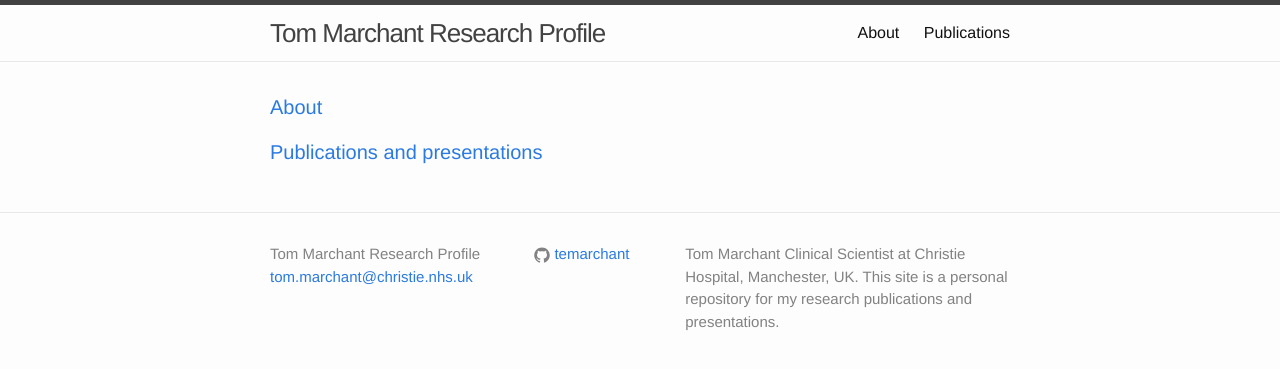
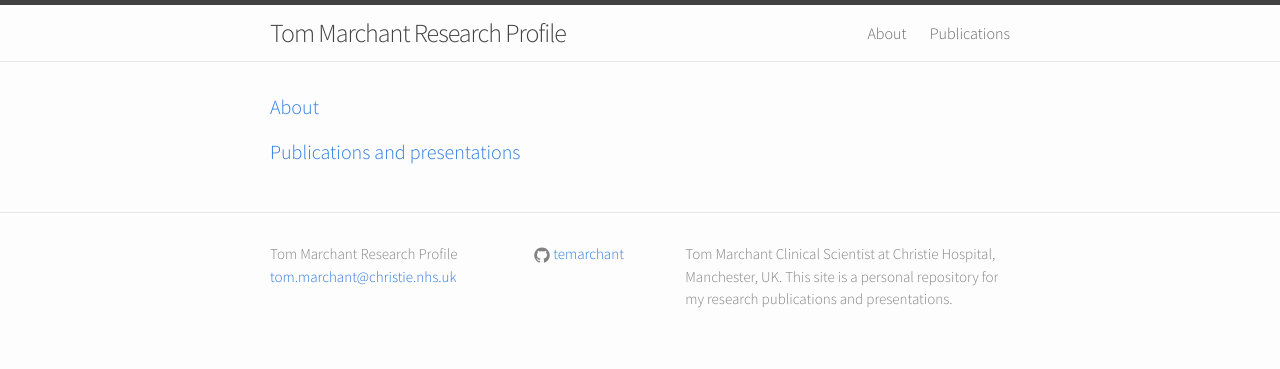
Before and after one commit to temarchant/researchprofile, a Jekyll site: the page built from index.html, in a window 1280 px wide. Shown: the top 369 px of the page. Built offline with Jekyll 4.4.1, drawn with Linux system fonts in a browser that asks for light colours.

Commit message:
switch to source-sans-pro font

```diff
--- a/css/main.scss
+++ b/css/main.scss
@@ -2,19 +2,19 @@
 # Only the main Sass file needs front matter (the dashes are enough)
 ---
 @charset "utf-8";
-
-
+@import url('http://fonts.googleapis.com/css?family=Source+Sans+Pro:300,400,300italic,400italic');
 
 // Our variables
-$base-font-family: "Helvetica Neue", Helvetica, Arial, sans-serif;
+$base-font-family: "Source Sans Pro", sans-serif;
 $base-font-size:   16px;
-$base-font-weight: 400;
+$base-font-weight: 300;
 $small-font-size:  $base-font-size * 0.875;
 $base-line-height: 1.5;
+$base-letter-spacing: -0.015em;
 
 $spacing-unit:     30px;
 
-$text-color:       #111;
+$text-color:       #666;
 $background-color: #fdfdfd;
 $brand-color:      #2a7ae2;
 
```
